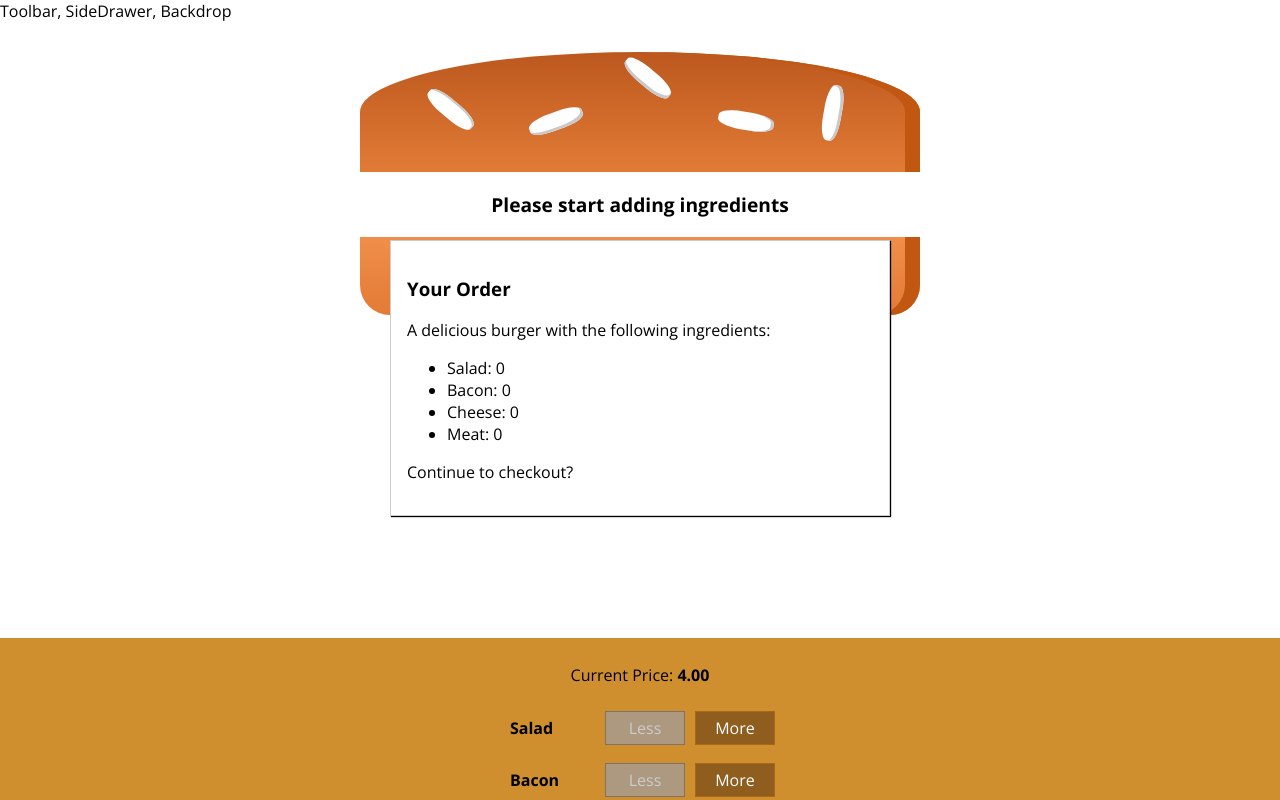
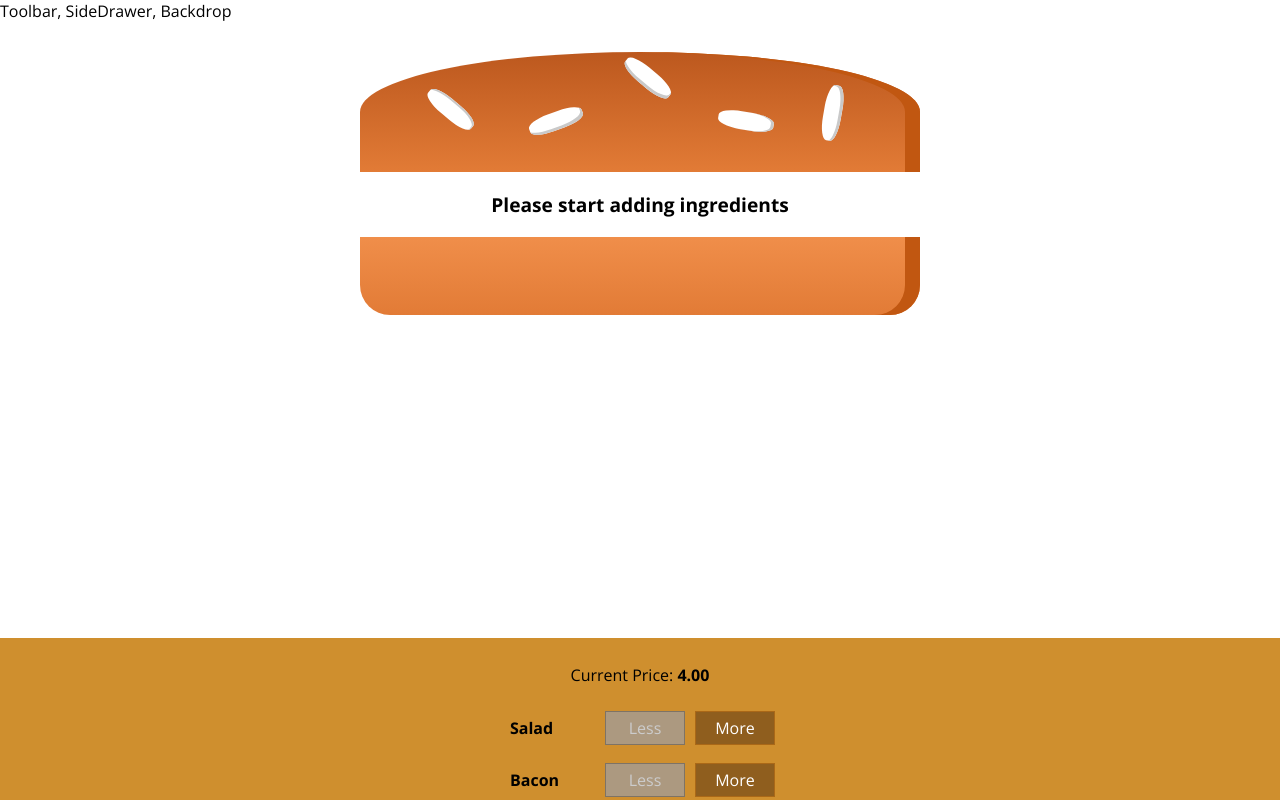
Before and after one commit to Xin0611/burger-builder, a React (Create React App) app: page / in a window 1280 px wide. Shown: the top 800 px of the page. Built offline with nearby package versions, Linux system fonts and the light colour scheme.

Commit message:
made Modal hide and show with animation

```diff
--- a/src/components/Burger/BuildControls/BuildControls.js
+++ b/src/components/Burger/BuildControls/BuildControls.js
@@ -25,6 +25,7 @@
     <button
       className={classes.OrderButton}
       disabled={!props.purchasable}
+      onClick={props.ordered}
     >ORDER NOW</button>
   </div>
 )
--- a/src/components/UI/Modal/Modal.js
+++ b/src/components/UI/Modal/Modal.js
@@ -2,7 +2,13 @@
 
 import classes from './Modal.module.css'
 const modal = (props) => (
-  <div className={classes.Modal}>
+  <div
+    className={classes.Modal}
+    style={{
+      transform: props.show ? 'translateY(0)' : 'translateY(-100vh)',
+      opacity: props.show ? '1':'0'
+    }}
+    >
     {props.children}
   </div>
 )
--- a/src/containers/BurgerBuilder/BurgerBuilder.js
+++ b/src/containers/BurgerBuilder/BurgerBuilder.js
@@ -4,7 +4,7 @@
 import Burger from '../../components/Burger/Burger';
 import BuildControls from '../../components/Burger/BuildControls/BuildControls';
 import Modal from '../../components/UI/Modal/Modal';
-import Ordersummary from '../../components/Burger/OrderSummary/OrderSummary'
+import OrderSummary from '../../components/Burger/OrderSummary/OrderSummary'
 
 const INGREDIENTS_PRICES = {
   salad: 0.5,
@@ -22,9 +22,14 @@
       meat: 0
     },
     totalPrice: 4,
-    purchasable: false
+    purchasable: false,
+    purchasing: false
   }
-  updatePurchaseState (ingredients) {
+
+  purchaseHandler = () => {
+    this.setState({purchasing:true});
+  }
+  updatePurchaseState = (ingredients) => {
     const sum = Object.keys(ingredients)
       .map(igKey => {
         return ingredients[igKey];
@@ -37,7 +42,7 @@
   addIngredientHandler = (type) => {
     const updateCount = this.state.ingredients[type] + 1;
     const updatedIngredients = {
-      ...this.state.ingredients,
+      ...this.state.ingredients
     };
     updatedIngredients[type] = updateCount;
     const updatedPrice = this.state.totalPrice + INGREDIENTS_PRICES[type];
@@ -75,8 +80,8 @@
     }
     return(
       <Aux>
-        <Modal>
-          <Ordersummary ingredients={this.state.ingredients}/>
+        <Modal show={this.state.purchasing}>
+          <OrderSummary ingredients={this.state.ingredients}/>
         </Modal>
         <Burger ingredients={this.state.ingredients}/>
         <BuildControls
@@ -85,6 +90,7 @@
         disabled={disabledInfo}
         price={this.state.totalPrice}
         purchasable={this.state.purchasable}
+        ordered={this.purchaseHandler}
         />
       </Aux>
     );
```
